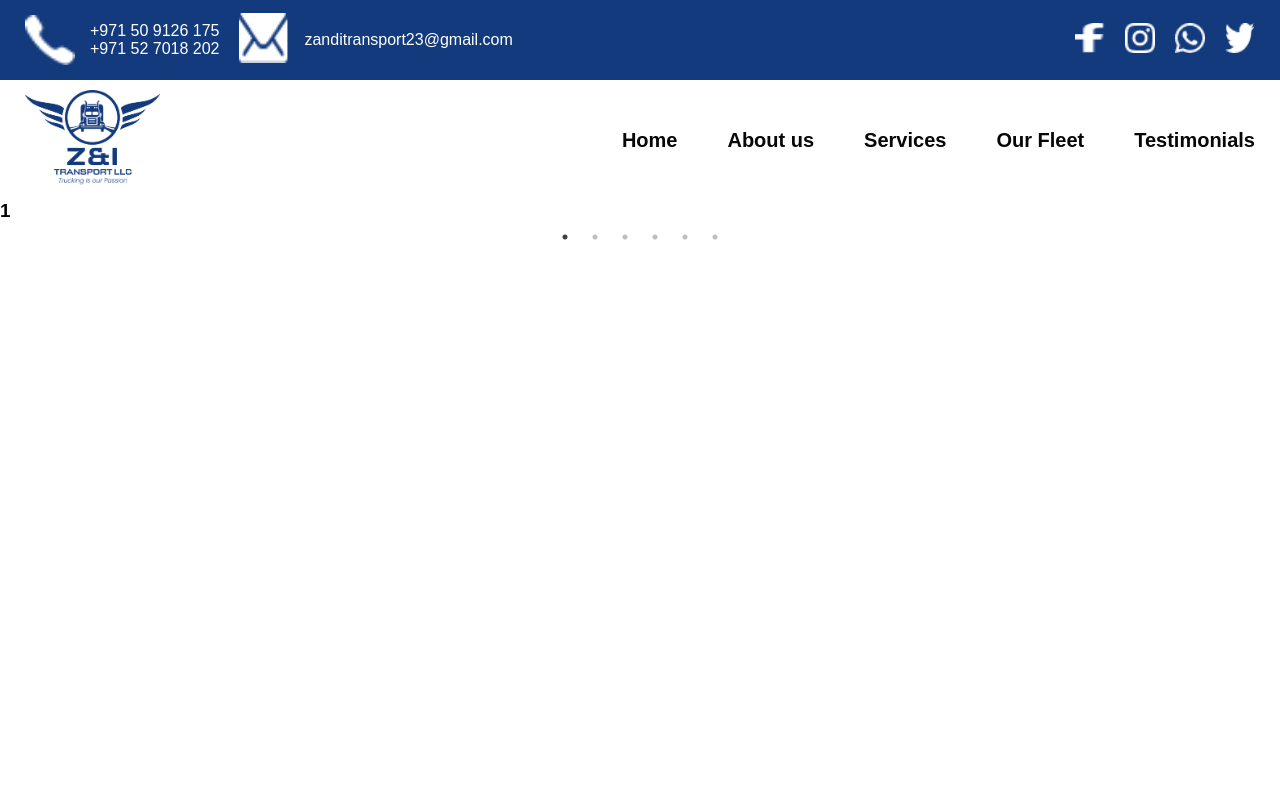
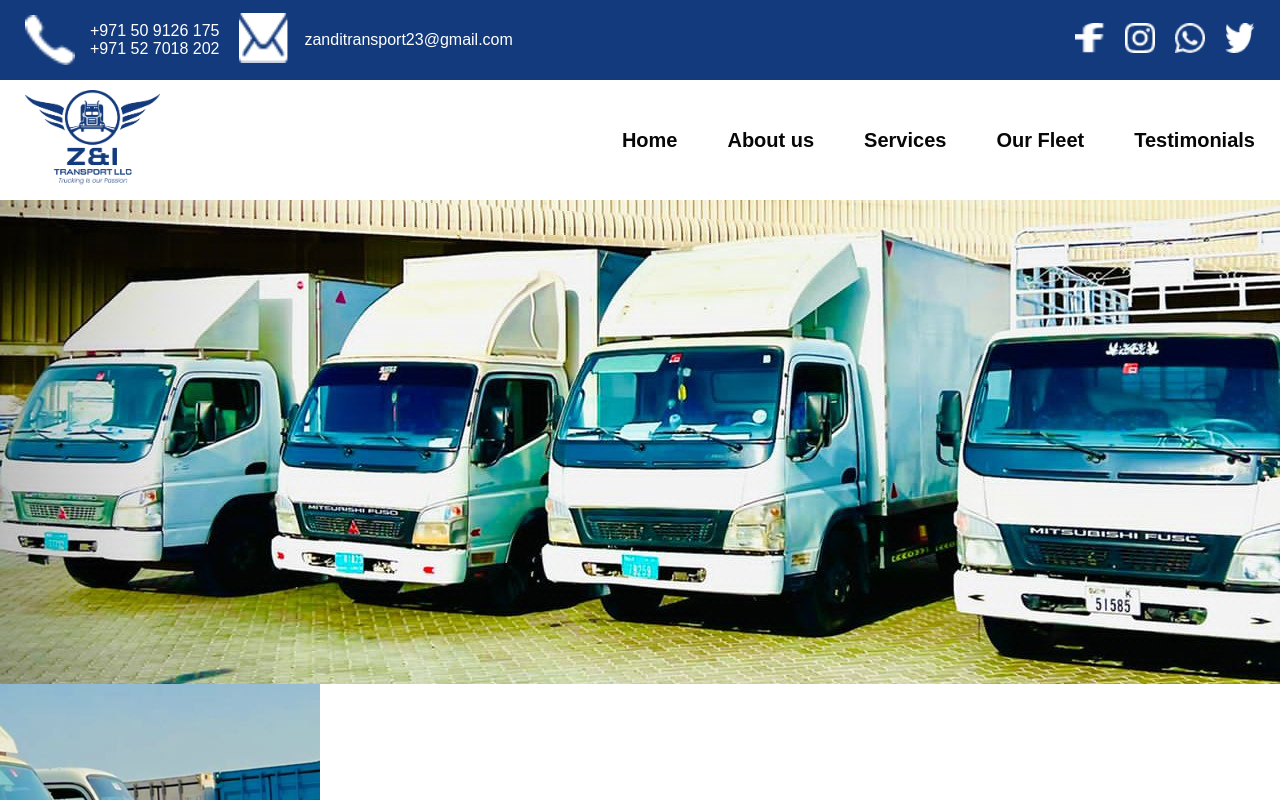
Before and after one commit to MnbNwz/react_z-i, a React (Create React App) app: page / in a window 1280 px wide. Shown: the top 800 px of the page. Built offline with nearby package versions, Linux system fonts and the light colour scheme.

Commit message:
commiting

```diff
--- a/src/Components/Carousel/Carousel.js
+++ b/src/Components/Carousel/Carousel.js
@@ -1,6 +1,7 @@
 import "slick-carousel/slick/slick.css";
 import "slick-carousel/slick/slick-theme.css";
 import Slider from "react-slick";
+import "./carousel.css";
 
 const Carousel = () => {
   let settings = {
@@ -13,22 +14,25 @@ const Carousel = () => {
   return (
     <Slider {...settings}>
       <div>
-        <h3>1</h3>
+        <img
+          className="carousel_div"
+          src={require("../../images/trucks/1.jpg")}
+        />
       </div>
       <div>
-        <h3>2</h3>
+        <img src={require("../../images/trucks/2.jpeg")} />
       </div>
       <div>
-        <h3>3</h3>
+        <img src={require("../../images/trucks/3.jpg")} />
       </div>
       <div>
-        <h3>4</h3>
+        <img src={require("../../images/trucks/4.jpg")} />
       </div>
       <div>
-        <h3>5</h3>
+        <img src={require("../../images/trucks/5.jpeg")} />
       </div>
       <div>
-        <h3>6</h3>
+        <img src={require("../../images/trucks/6.jpeg")} />
       </div>
     </Slider>
   );
--- /dev/null
+++ b/src/Components/Carousel/carousel.css
@@ -0,0 +1,3 @@
+.carousel_div {
+  height: 50%;
+}
```
